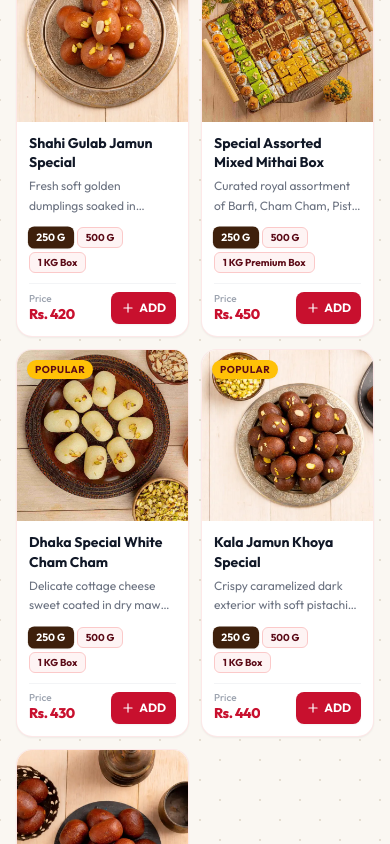
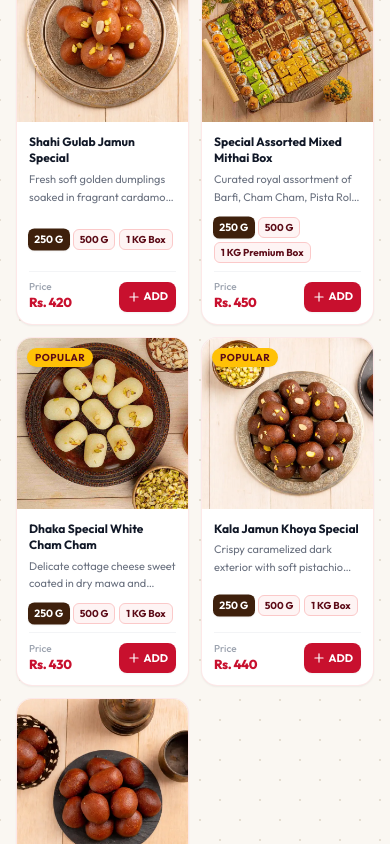
Before and after one commit to saadullah990123/Alghani-Sweets-Bakers, a Next.js app: page / in a window 390 px wide. Shown: the part 860-1704 px from the top of the page. Built offline with nearby package versions, Linux system fonts and the light colour scheme; no server answers; a web font is replaced by a local one.

Commit message:
style(mobile): optimize Customize button sizing, prevent price truncation, and anchor price row

```diff
--- a/src/components/product/ProductCard.tsx
+++ b/src/components/product/ProductCard.tsx
@@ -131,13 +131,13 @@ function ProductCard({
       </div>
 
       {/* Product Content */}
-      <div className="p-3 sm:p-4 flex-1 flex flex-col justify-between space-y-2.5">
-        <div>
-          <h3 className="font-bold text-sm sm:text-base text-gray-900 group-hover:text-brand-700 transition leading-snug line-clamp-2">
+      <div className="p-3 sm:p-4 flex-1 flex flex-col justify-between space-y-2">
+        <div className="space-y-1">
+          <h3 className="font-bold text-xs sm:text-base text-gray-900 group-hover:text-brand-700 transition leading-snug line-clamp-2">
             {product.name}
           </h3>
           {product.shortDescription && (
-            <p className="text-xs text-gray-500 line-clamp-2 mt-1 leading-relaxed">
+            <p className="text-[11px] sm:text-xs text-gray-500 line-clamp-2 leading-relaxed">
               {product.shortDescription}
             </p>
           )}
@@ -153,7 +153,7 @@ function ProductCard({
                   <button
                     key={v.id}
                     onClick={(e) => handleVariantSelect(e, v)}
-                    className={`px-2 py-0.5 sm:py-1 rounded-md sm:rounded-lg text-[10px] sm:text-[11px] font-bold transition-all ${
+                    className={`px-1.5 py-0.5 sm:px-2 sm:py-1 rounded-md text-[10px] sm:text-[11px] font-bold transition-all ${
                       isSelected
                         ? 'bg-brand-dark text-white shadow-sm scale-105'
                         : 'bg-brand-50/80 text-brand-900 border border-brand-200 hover:bg-brand-100'
@@ -168,27 +168,27 @@ function ProductCard({
         )}
 
         {/* Price & Action Row */}
-        <div className="pt-2 flex items-center justify-between border-t border-gray-100 gap-1.5 sm:gap-2">
+        <div className="mt-auto pt-2.5 flex items-center justify-between border-t border-gray-100 gap-1 sm:gap-2">
           <div className="min-w-0 flex flex-col justify-center">
             <span className="text-[10px] sm:text-[11px] text-gray-400 font-medium block leading-none mb-0.5">
               {product.pricingType === 'VARIANT' && !selectedVariant ? 'From' : 'Price'}
             </span>
-            <span className="text-sm sm:text-lg font-extrabold text-brand-600 tracking-tight block truncate leading-tight">
+            <span className="text-[13px] sm:text-base font-extrabold text-brand-600 tracking-tight block whitespace-nowrap leading-tight">
               {formatPKR(currentPrice)}
             </span>
           </div>
 
-          {/* Action ADD Button */}
+          {/* Action ADD / Customize Button */}
           <button
             onClick={handleQuickAdd}
             disabled={isSoldOut}
-            className={`h-8 sm:h-10 px-2.5 sm:px-4 rounded-lg sm:rounded-xl font-bold text-xs sm:text-sm flex items-center gap-1 sm:gap-1.5 transition-all shadow-sm shrink-0 active:scale-95 ${
+            className={`h-[30px] sm:h-9 px-2 sm:px-3.5 rounded-lg sm:rounded-xl font-bold text-[11px] sm:text-xs flex items-center gap-0.5 sm:gap-1 transition-all shadow-sm shrink-0 active:scale-95 ${
               isSoldOut
                 ? 'bg-gray-200 text-gray-400 cursor-not-allowed shadow-none'
                 : addedToast
                 ? 'bg-green-600 text-white shadow-green-500/30 scale-105'
                 : product.isCustomizable
-                ? 'bg-purple-700 hover:bg-purple-800 text-white'
+                ? 'bg-purple-700 hover:bg-purple-800 text-white shadow-purple-600/20'
                 : 'bg-brand-600 hover:bg-brand-700 text-white hover:shadow-md'
             }`}
           >
@@ -202,7 +202,7 @@ function ProductCard({
             ) : product.isCustomizable ? (
               <>
                 <span>Customize</span>
-                <ChevronRight className="w-3.5 h-3.5 sm:w-4 sm:h-4" />
+                <ChevronRight className="w-3 h-3 sm:w-3.5 sm:h-3.5" />
               </>
             ) : (
               <>
```
